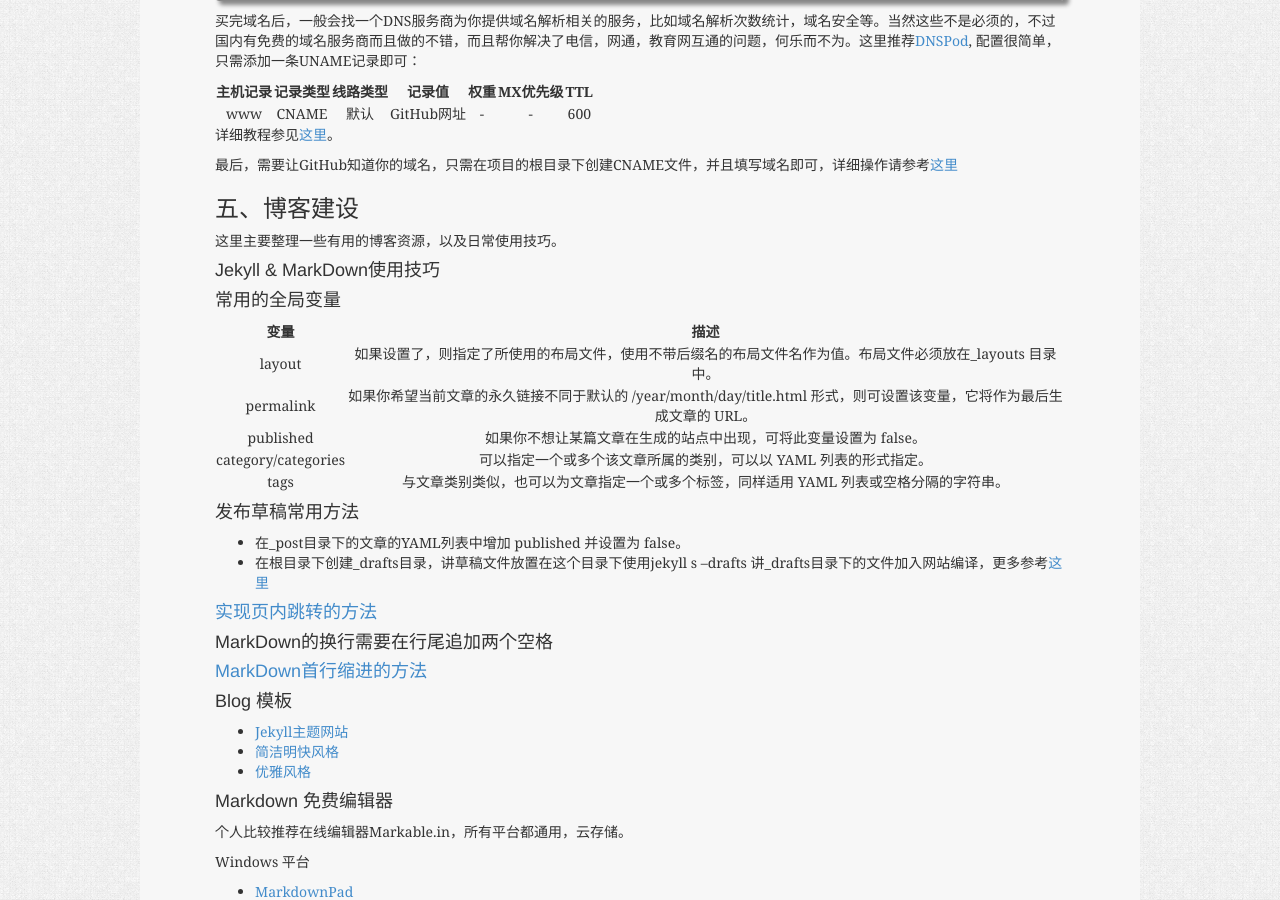
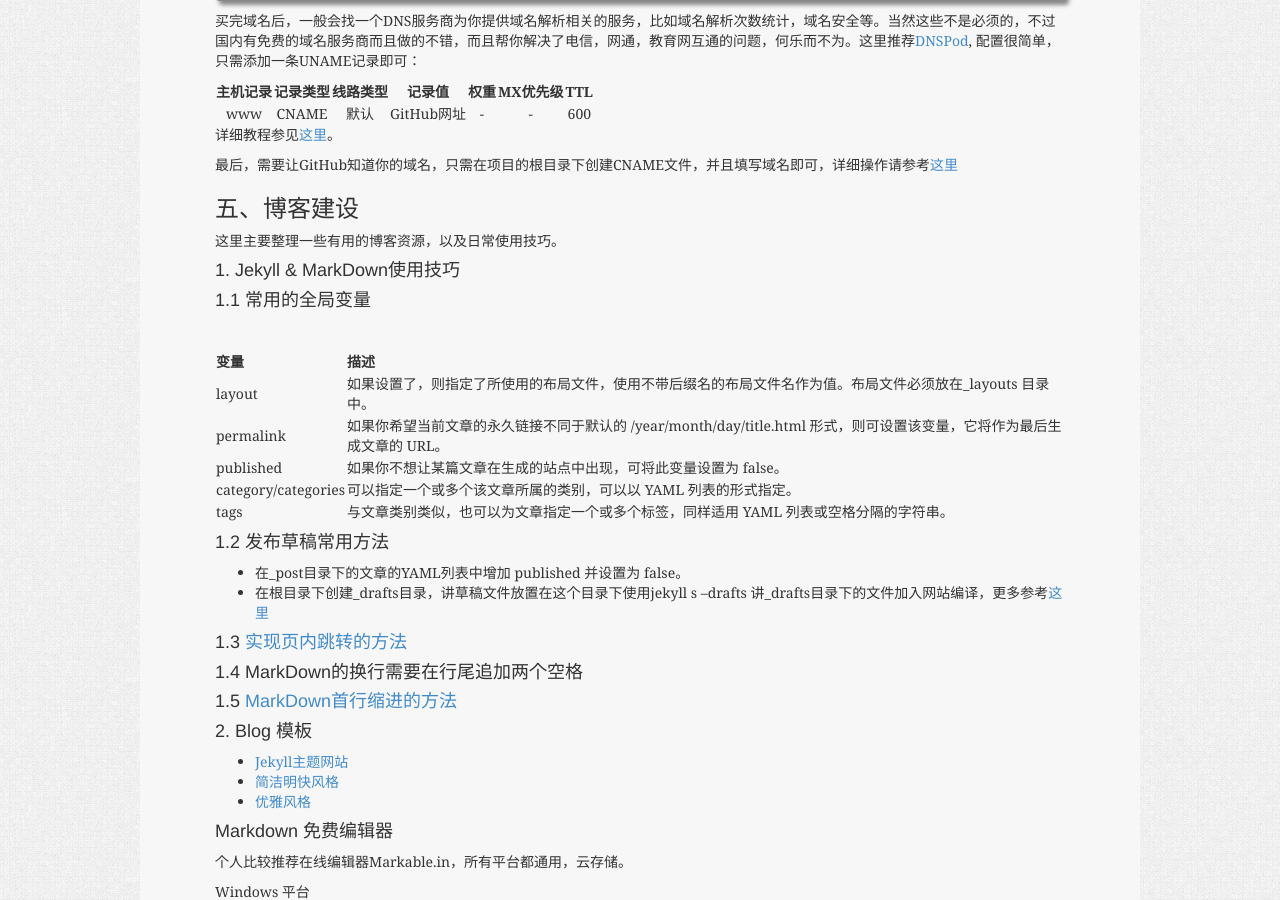
Before and after one commit to HackerMi/hackermi.github.com, a Jekyll site: the page built from _posts/tech/2015-02-21-build-github-blog-manual.md, in a window 1280 px wide and 900 px high, scrolled down 2582 px. Built offline with Jekyll 4.4.1, drawn with Linux system fonts in a browser that asks for light colours; Markdown is read by kramdown in place of the engine named in the settings; comment, search, counter and statistics services are not loaded; some of the changed text lies outside the part shown.

Commit message:
change article tittle and rename file

```diff
--- a/_posts/tech/2015-02-21-build-github-blog-manual.md
+++ b/_posts/tech/2015-02-21-build-github-blog-manual.md
@@ -103,6 +103,7 @@ Jekyll官方文档推荐通过Ruby Gem安装，所以需要安装Ruby开发环
 :--------:|:--------:|:--------:|:--------:|:---:|:--------:|:--------:
    www    |  CNAME   |  默认    |GitHub网址| -   |  -       | 600
 
+
 详细教程参见[这里](http://jingyan.baidu.com/article/6181c3e04b5f2e152ef15321.html)。
 
 最后，需要让GitHub知道你的域名，只需在项目的根目录下创建CNAME文件，并且填写域名即可，详细操作请参考[这里](http://jingyan.baidu.com/article/36d6ed1f5356f31bcf488314.html)
@@ -110,28 +111,30 @@ Jekyll官方文档推荐通过Ruby Gem安装，所以需要安装Ruby开发环
 ## 五、博客建设
 这里主要整理一些有用的博客资源，以及日常使用技巧。
 
-####Jekyll & MarkDown使用技巧
+####1. Jekyll & MarkDown使用技巧
 
-####常用的全局变量
+####1.1 常用的全局变量
+<br/>
 
 变量|描述
-:--------:|:--------:
+:--------|:--------
 layout|如果设置了，则指定了所使用的布局文件，使用不带后缀名的布局文件名作为值。布局文件必须放在_layouts 目录中。
 permalink|如果你希望当前文章的永久链接不同于默认的 /year/month/day/title.html 形式，则可设置该变量，它将作为最后生成文章的 URL。
 published|如果你不想让某篇文章在生成的站点中出现，可将此变量设置为 false。
 category/categories|可以指定一个或多个该文章所属的类别，可以以 YAML 列表的形式指定。
 tags|与文章类别类似，也可以为文章指定一个或多个标签，同样适用 YAML 列表或空格分隔的字符串。
 
-####发布草稿常用方法
+####1.2 发布草稿常用方法
 * 在_post目录下的文章的YAML列表中增加 published 并设置为 false。
 * 在根目录下创建_drafts目录，讲草稿文件放置在这个目录下使用jekyll s --drafts 讲_drafts目录下的文件加入网站编译，更多参考[这里](http://jekyllcn.com/docs/drafts/)
 
-####[实现页内跳转的方法](http://www.cnblogs.com/JohnTsai/p/4027229.html#1.2)
+####1.3 [实现页内跳转的方法](http://www.cnblogs.com/JohnTsai/p/4027229.html#1.2)
 
-####MarkDown的换行需要在行尾追加两个空格
-####[MarkDown首行缩进的方法](http://metman.info/blog/2013/02/27/markdownru-men/)
+####1.4 MarkDown的换行需要在行尾追加两个空格
 
-#### Blog 模板
+####1.5 [MarkDown首行缩进的方法](http://metman.info/blog/2013/02/27/markdownru-men/)
+
+####2. Blog 模板
 
 * [Jekyll主题网站](http://jekyllthemes.org/)
 * [简洁明快风格](http://www.zhihu.com/question/20223939)
```
Also changed, not shown: other parts of _posts/tech/2015-02-21-build-github-blog-manual.md (+1 -1 lines), _drafts/2015-02-21-directory-test.md (renamed from _drafts/2015-02-21-build-github-blog-manual.md, +12 -13 lines).
